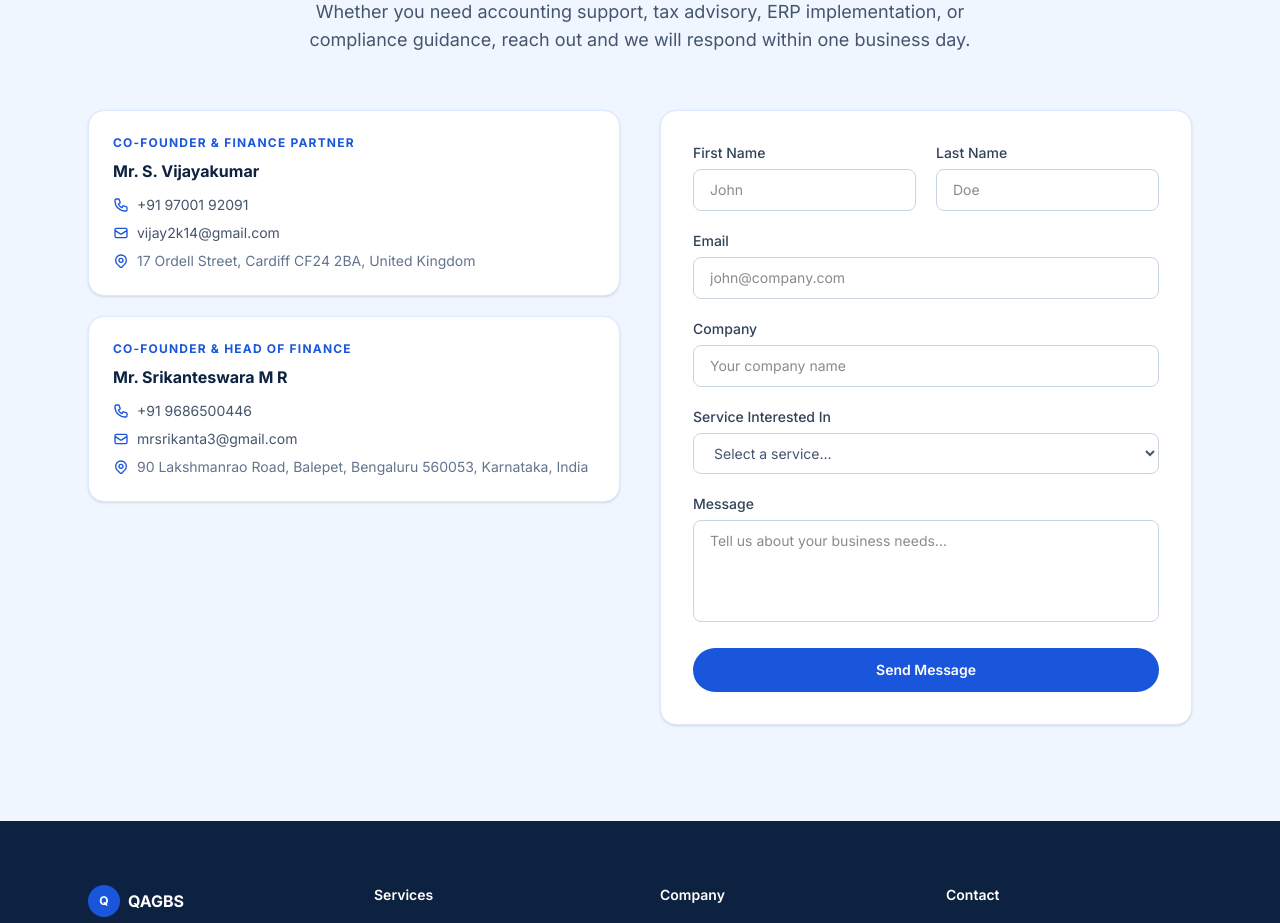
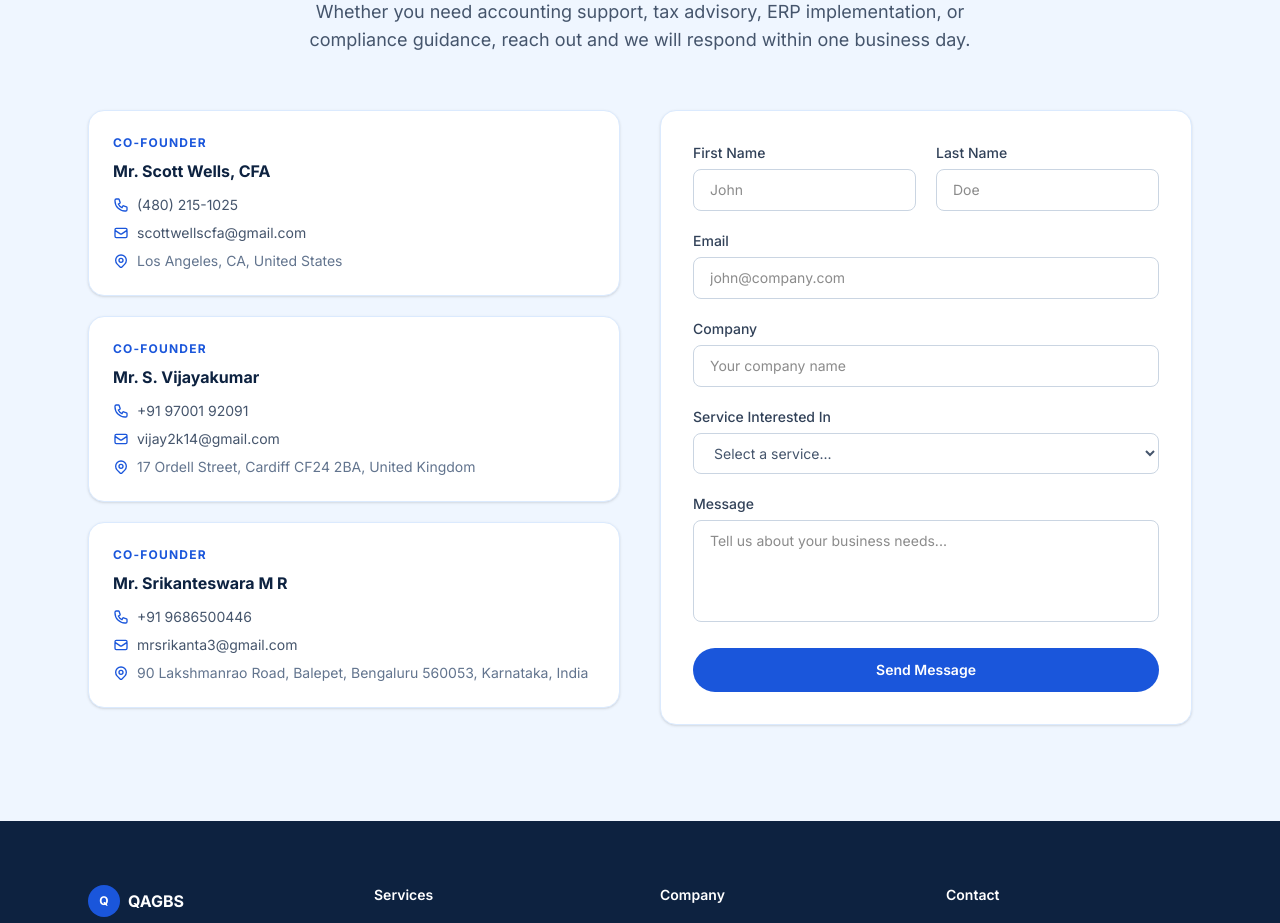
Before and after one commit to raahul1996/qagbs-website, a Next.js app: page / in a window 1280 px wide. Shown: the part 8420-9343 px from the top of the page. Built offline with nearby package versions, Linux system fonts and the light colour scheme.

Commit message:
Add Scott Wells to contacts, fix email sender to use verified Resend domain
Co-Authored-By: Claude Sonnet 4.6 <noreply@anthropic.com>

```diff
--- a/app/api/contact/route.ts
+++ b/app/api/contact/route.ts
@@ -7,8 +7,8 @@ export async function POST(req: Request) {
     const { firstName, lastName, email, company, service, message } = await req.json();
 
     await resend.emails.send({
-      from: "QAGBS Contact Form <contact@qagbs.com>",
-      to: ["vijay2k14@gmail.com", "mrsrikanta3@gmail.com"],
+      from: "QAGBS Contact Form <onboarding@resend.dev>",
+      to: ["vijay2k14@gmail.com", "mrsrikanta3@gmail.com", "scottwellscfa@gmail.com"],
       replyTo: email,
       subject: `New enquiry from ${firstName} ${lastName}${service ? ` — ${service}` : ""}`,
       html: `
--- a/components/Contact.tsx
+++ b/components/Contact.tsx
@@ -3,8 +3,16 @@ import { useState } from "react";
 
 const contacts = [
   {
+    name: "Mr. Scott Wells, CFA",
+    role: "Co-Founder",
+    phone: "(480) 215-1025",
+    phoneHref: "tel:+14802151025",
+    email: "scottwellscfa@gmail.com",
+    address: "Los Angeles, CA, United States",
+  },
+  {
     name: "Mr. S. Vijayakumar",
-    role: "Co-Founder & Finance Partner",
+    role: "Co-Founder",
     phone: "+91 97001 92091",
     phoneHref: "tel:+919700192091",
     email: "vijay2k14@gmail.com",
@@ -12,7 +20,7 @@ const contacts = [
   },
   {
     name: "Mr. Srikanteswara M R",
-    role: "Co-Founder & Head of Finance",
+    role: "Co-Founder",
     phone: "+91 9686500446",
     phoneHref: "tel:+919686500446",
     email: "mrsrikanta3@gmail.com",
```
